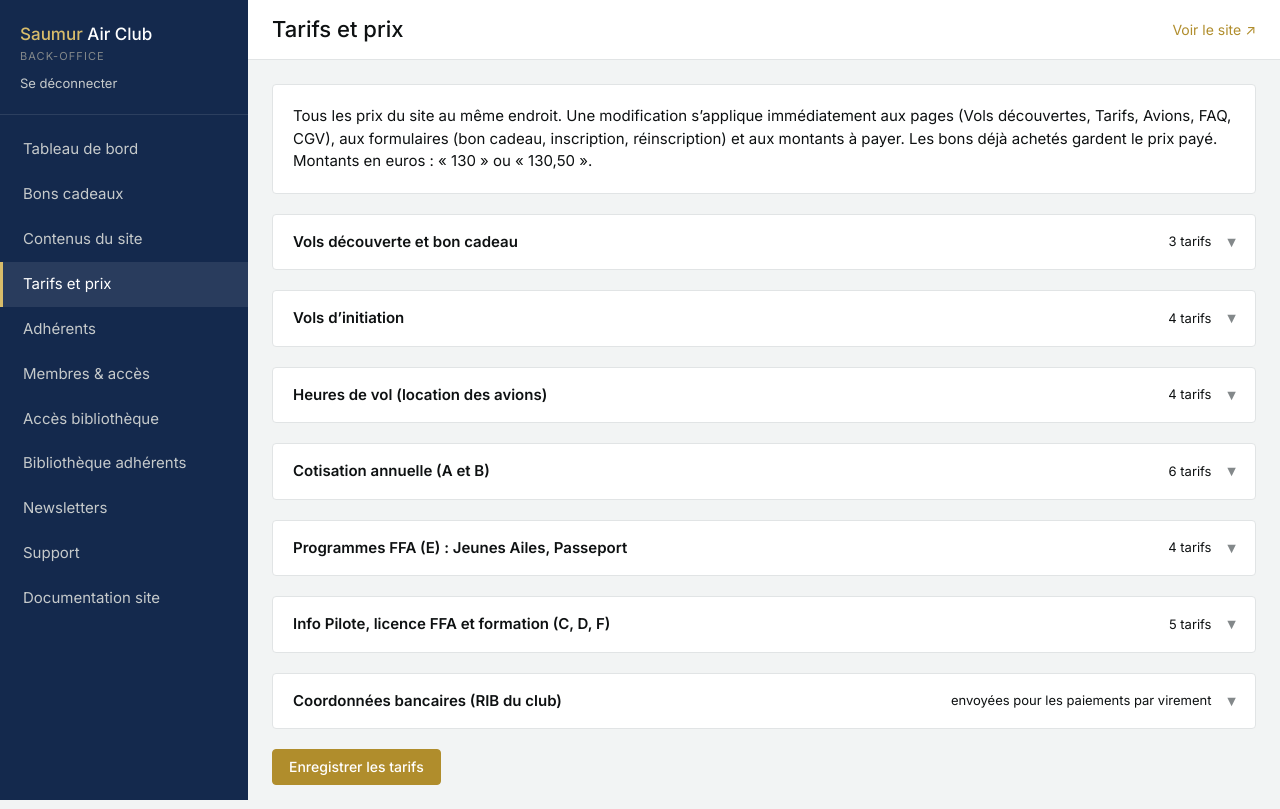
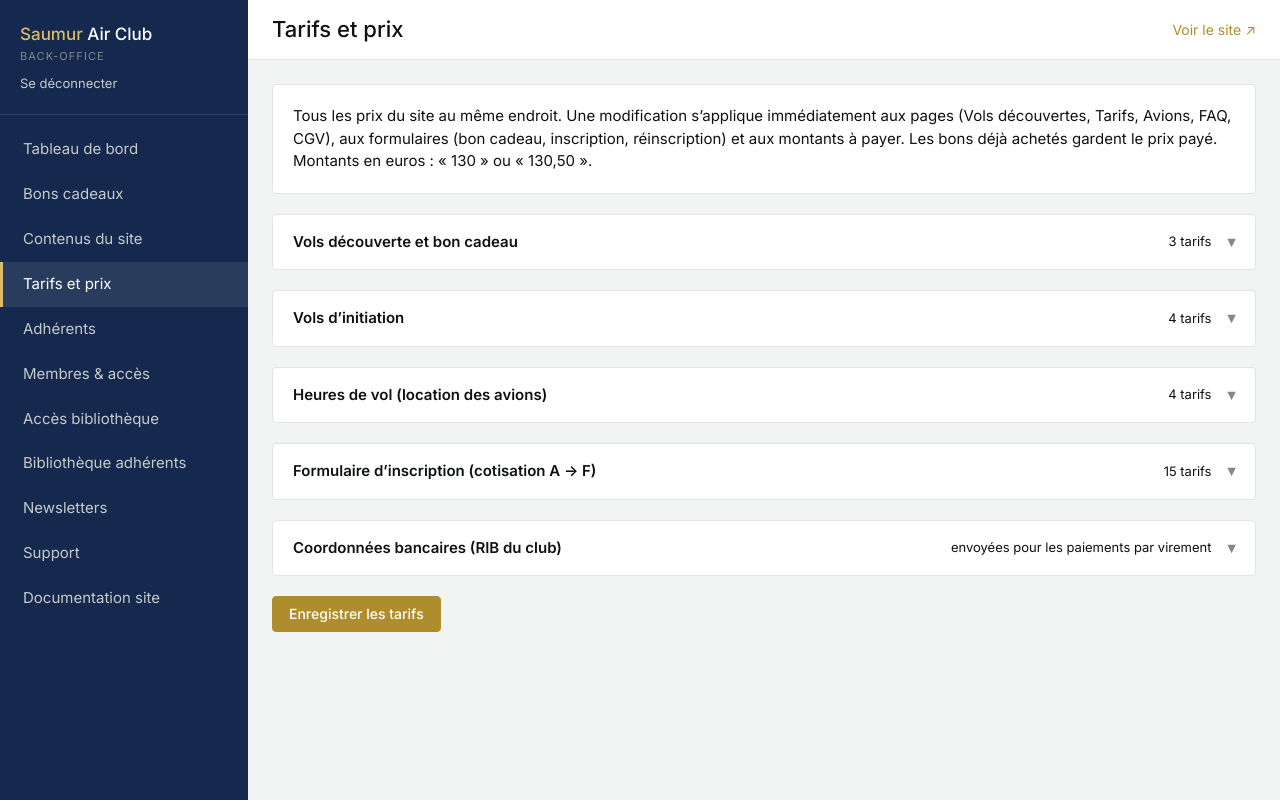
Before and after one commit to ob3m-distribution/aeroclubsaumur, a PHP site: page /admin/tarifs.php in a window 1280 px wide. Run offline with PHP 8.4, Linux system fonts and the light colour scheme; the visitor is signed in with stand-in values (Sample User, id 1); tables that the repository leaves empty hold one stand-in row (values such as "Sample post").

Commit message:
style(tarifs): tarifs du formulaire d'inscription regroupés en une catégorie
« Tarifs et prix » : les trois catégories de cotisation (A et B, E
programmes FFA, C/D/F) deviennent une seule, « Formulaire d'inscription
(cotisation A → F) », rangée dans l'ordre de la fiche papier 2027.
4 accordéons au lieu de 6. Guide et PDF ajustés.

Co-Authored-By: Claude Opus 5.5 <noreply@anthropic.com>
Claude-Session: https://claude.ai/code/session_01BP87KeRkhuBtApZZkC115X

```diff
--- a/site/admin/guide.php
+++ b/site/admin/guide.php
@@ -223,7 +223,7 @@ require __DIR__ . '/inc/entete.php';
 
       <h3 class="g-tache"><span class="g-em">💶</span> Modifier les tarifs et prix</h3>
       <div class="g-bloc"><div class="g-etapes">
-        <div class="g-etape"><div><h4>Ouvrez « Tarifs et prix »</h4><p>Tous les prix du site sont rangés par catégorie : vols découverte, initiation, heures de vol, cotisation, Passeport FFA, licence et options. Cliquez sur une catégorie pour l’ouvrir.</p></div></div>
+        <div class="g-etape"><div><h4>Ouvrez « Tarifs et prix »</h4><p>Tous les prix du site sont rangés par catégorie : vols découverte, vols d’initiation, heures de vol, et <b>formulaire d’inscription</b> (toute la cotisation, de A à F, comme sur la fiche papier). Cliquez sur une catégorie pour l’ouvrir.</p></div></div>
         <div class="g-etape"><div><h4>Changez un prix</h4><p>Tapez le montant en euros (<span class="g-ch">130</span> ou <span class="g-ch">130,50</span>). La colonne de droite rappelle la valeur d’origine.</p></div></div>
         <div class="g-etape"><div><h4>Enregistrez</h4><p><span class="g-btn">Enregistrer les tarifs</span> : pages, formulaires et montants à payer sont à jour immédiatement. Les bons déjà achetés gardent leur prix.</p></div></div>
       </div>
--- a/site/admin/support.php
+++ b/site/admin/support.php
@@ -364,7 +364,7 @@ if ($gestion) {
       </p>
       <div class="actions">
         <a class="btn btn--contour" href="/admin/guide.php" target="_blank" rel="noopener">Ouvrir le guide en ligne ↗</a>
-        <a class="btn btn--contour" href="/assets/guide-utilisateur.pdf?v=20260928" target="_blank" rel="noopener">Télécharger le guide (PDF)</a>
+        <a class="btn btn--contour" href="/assets/guide-utilisateur.pdf?v=20260929" target="_blank" rel="noopener">Télécharger le guide (PDF)</a>
       </div>
     </div>
     <div class="bloc">
--- a/site/admin/tarifs.php
+++ b/site/admin/tarifs.php
@@ -116,7 +116,7 @@ require __DIR__ . '/inc/entete.php';
           </tbody>
         </table>
       </div>
-      <?php if ($cat === 'cotisation'): ?>
+      <?php if ($cat === 'inscription'): ?>
         <p class="aide" style="margin:.75rem 0 0">Sur la page Tarifs, « Cotisation 25 ans et plus » = Membre Club + Pilote,
           « moins de 25 ans » = Membre Club + Pilote −25 ans.</p>
       <?php endif; ?>
--- a/site/inc/tarifs.php
+++ b/site/inc/tarifs.php
@@ -20,9 +20,7 @@ const TARIFS_CATEGORIES = [
     'vols_decouverte' => 'Vols découverte et bon cadeau',
     'vols_initiation' => 'Vols d’initiation',
     'heures_vol'      => 'Heures de vol (location des avions)',
-    'cotisation'      => 'Cotisation annuelle (A et B)',
-    'passeport'       => 'Programmes FFA (E) : Jeunes Ailes, Passeport',
-    'licence_extras'  => 'Info Pilote, licence FFA et formation (C, D, F)',
+    'inscription'     => 'Formulaire d’inscription (cotisation A → F)',
 ];
 
 /** [catégorie, libellé, centimes par défaut, suffixe d'unité]. */
@@ -41,24 +39,22 @@ const TARIFS = [
     'avion.dr400'          => ['heures_vol', 'Robin DR 400-180', 21000, '/h'],
     'avion.instruction'    => ['heures_vol', 'Supplément instruction', 4000, '/h'],
 
-    // Fiche d'inscription 2027 (version 08-10/2026).
-    'cotis.membre'         => ['cotisation', 'A — Membre Club (obligatoire sauf programmes FFA)', 5000, ''],
-    'cotis.opt1'           => ['cotisation', 'B — Option 1 : Pilote', 23000, ''],
-    'cotis.opt2'           => ['cotisation', 'B — Option 2 : Pilote −25 ans', 11000, ''],
-    'cotis.opt3'           => ['cotisation', 'B — Option 3 : Pilote de passage (2ᵉ club)', 11000, ''],
-    'cotis.opt6'           => ['cotisation', 'B — Option 4 : Membre non pilote', 0, ''],
-    'cotis.caution_badge'  => ['cotisation', 'B — Option 5 : Caution badge + clef', 5500, ''],
-
-    'cotis.opt4'           => ['passeport', 'E — Option 6 : Licence Jeunes Ailes', 2700, ''],
-    'cotis.opt5'           => ['passeport', 'E — Option 7 : Passeport FFA', 1600, ''],
-    'cotis.bloc.1h30'      => ['passeport', 'E — Passeport FFA : bloc 1 h 30', 32300, ''],
-    'cotis.bloc.3h'        => ['passeport', 'E — Passeport FFA : bloc 3 h 00', 64500, ''],
-
-    'cotis.info_pilote'    => ['licence_extras', 'C — Info Pilote (papier)', 4900, ''],
-    'cotis.info_pilote_num'=> ['licence_extras', 'C — Info Pilote (numérique)', 3500, ''],
-    'cotis.licence_ffa'    => ['licence_extras', 'D — Licence FFA', 10100, ''],
-    'cotis.pack_basique'   => ['licence_extras', 'F — Pack basique (formation)', 12000, ''],
-    'cotis.elearning'      => ['licence_extras', 'F — Abonnement e-learning « aérogligli » (24 mois)', 5600, ''],
+    // Fiche d'inscription 2027 (version 08-10/2026), dans l'ordre de la fiche.
+    'cotis.membre'         => ['inscription', 'A — Membre Club (obligatoire sauf programmes FFA)', 5000, ''],
+    'cotis.opt1'           => ['inscription', 'B — Option 1 : Pilote', 23000, ''],
+    'cotis.opt2'           => ['inscription', 'B — Option 2 : Pilote −25 ans', 11000, ''],
+    'cotis.opt3'           => ['inscription', 'B — Option 3 : Pilote de passage (2ᵉ club)', 11000, ''],
+    'cotis.opt6'           => ['inscription', 'B — Option 4 : Membre non pilote', 0, ''],
+    'cotis.caution_badge'  => ['inscription', 'B — Option 5 : Caution badge + clef', 5500, ''],
+    'cotis.info_pilote'    => ['inscription', 'C — Info Pilote (papier)', 4900, ''],
+    'cotis.info_pilote_num'=> ['inscription', 'C — Info Pilote (numérique)', 3500, ''],
+    'cotis.licence_ffa'    => ['inscription', 'D — Licence FFA', 10100, ''],
+    'cotis.opt4'           => ['inscription', 'E — Option 6 : Licence Jeunes Ailes', 2700, ''],
+    'cotis.opt5'           => ['inscription', 'E — Option 7 : Passeport FFA', 1600, ''],
+    'cotis.bloc.1h30'      => ['inscription', 'E — Passeport FFA : bloc 1 h 30', 32300, ''],
+    'cotis.bloc.3h'        => ['inscription', 'E — Passeport FFA : bloc 3 h 00', 64500, ''],
+    'cotis.pack_basique'   => ['inscription', 'F — Pack basique (formation)', 12000, ''],
+    'cotis.elearning'      => ['inscription', 'F — Abonnement e-learning « aérogligli » (24 mois)', 5600, ''],
 ];
 
 /** Coordonnées bancaires du club (envoyées pour les virements). */
```
Also changed, not shown: 1 other file.
